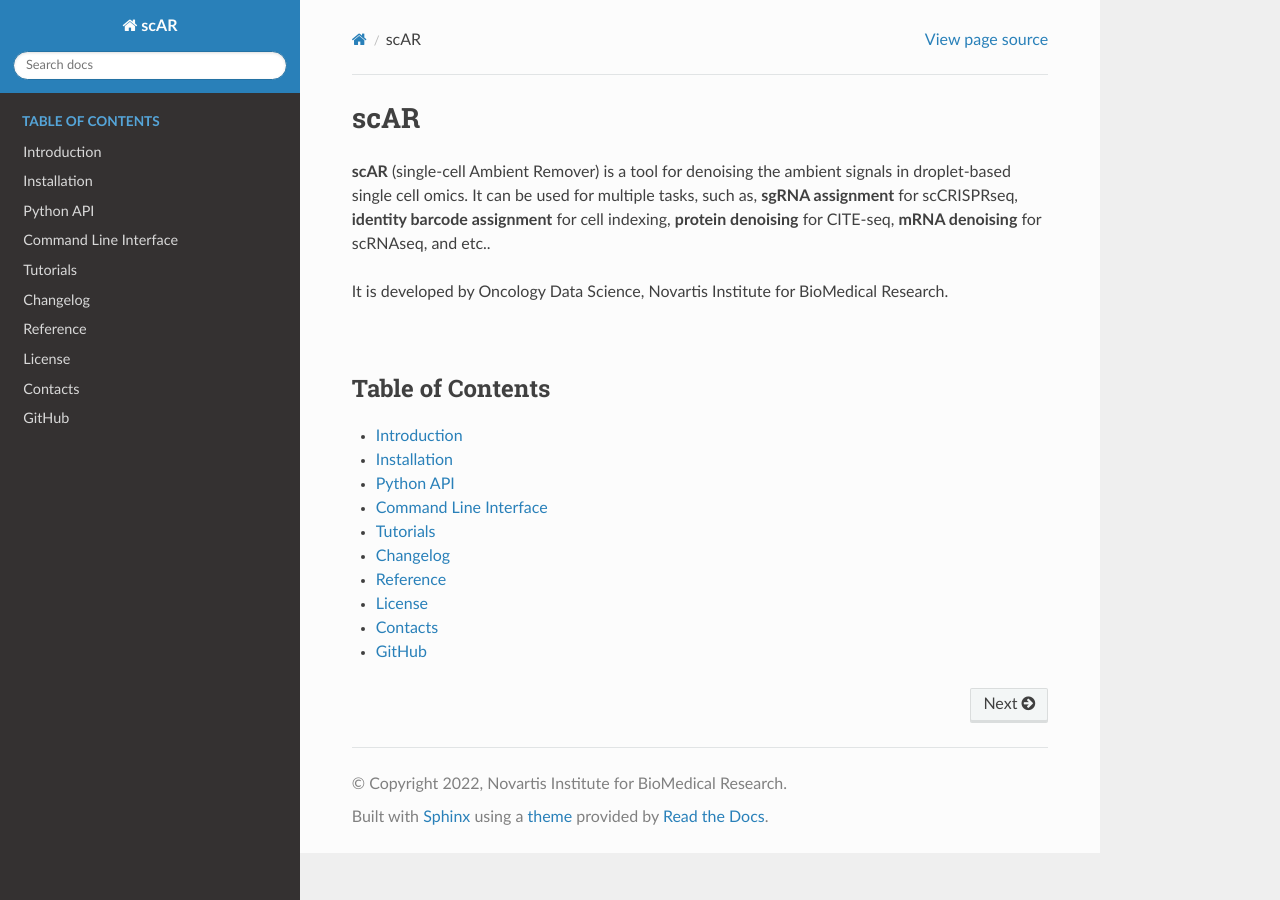
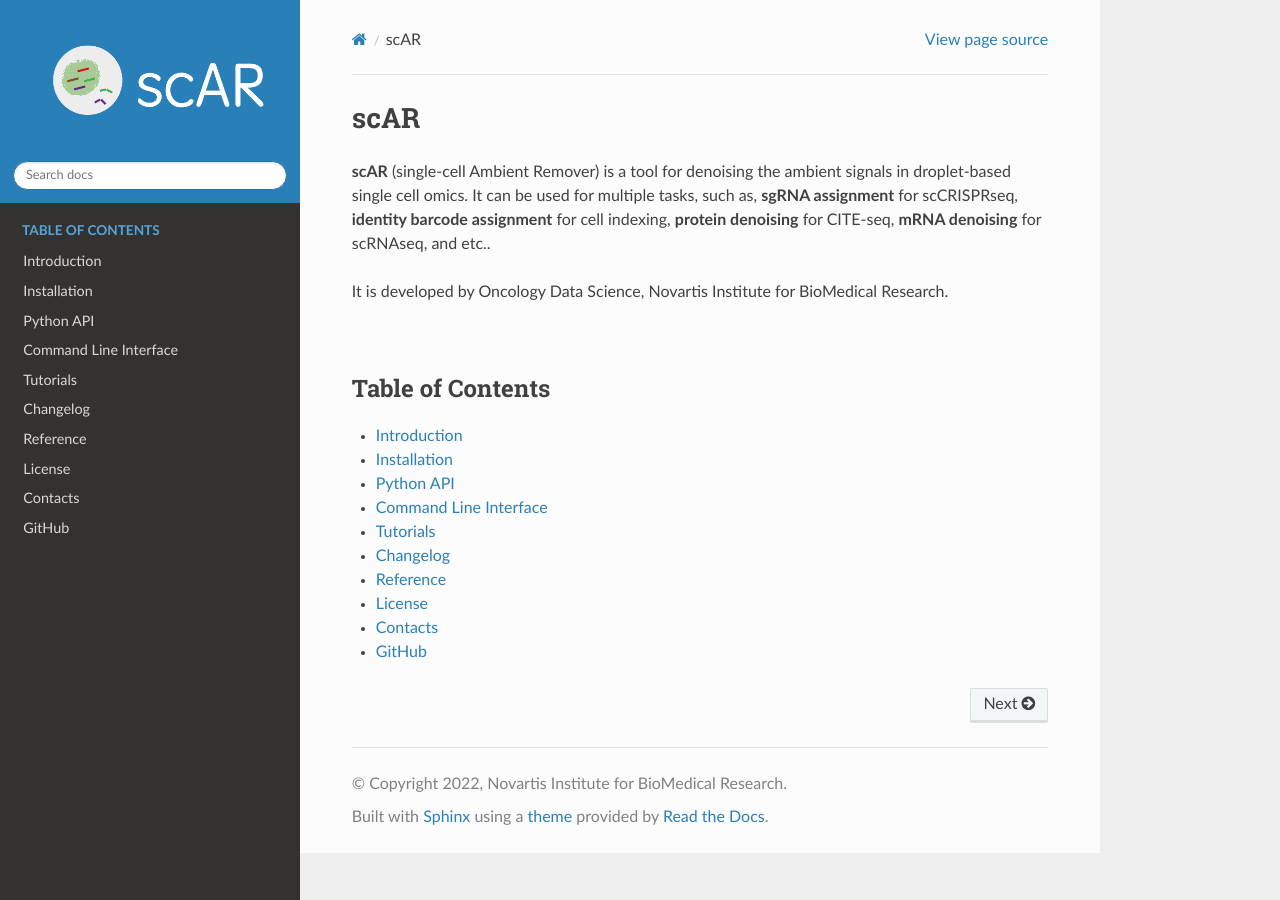
Before and after one commit to Novartis/scar, a Sphinx documentation site: the page built from docs/index.rst, in a window 1280 px wide. Built offline with Sphinx 7.4.7 and the Read the Docs theme 2.0.0, drawn with Linux system fonts in a browser that asks for light colours.

Commit message:
Chore: add scAR logo in documentation

```diff
--- a/docs/conf.py
+++ b/docs/conf.py
@@ -79,8 +79,11 @@
 # Add any paths that contain custom static files (such as style sheets) here,
 # relative to this directory. They are copied after the builtin static files,
 # so a file named "default.css" will overwrite the builtin "default.css".
-html_static_path = []
-
+html_logo = "img/scAR_logo.png"
+html_theme_options = {
+    "logo_only": True,
+    "display_version": True,
+}
 autodoc_mock_imports = ["django"]
 autodoc_default_options = {
     "autosummary": True,
```
Also changed, not shown: docs/img/scAR_logo.png (added).
